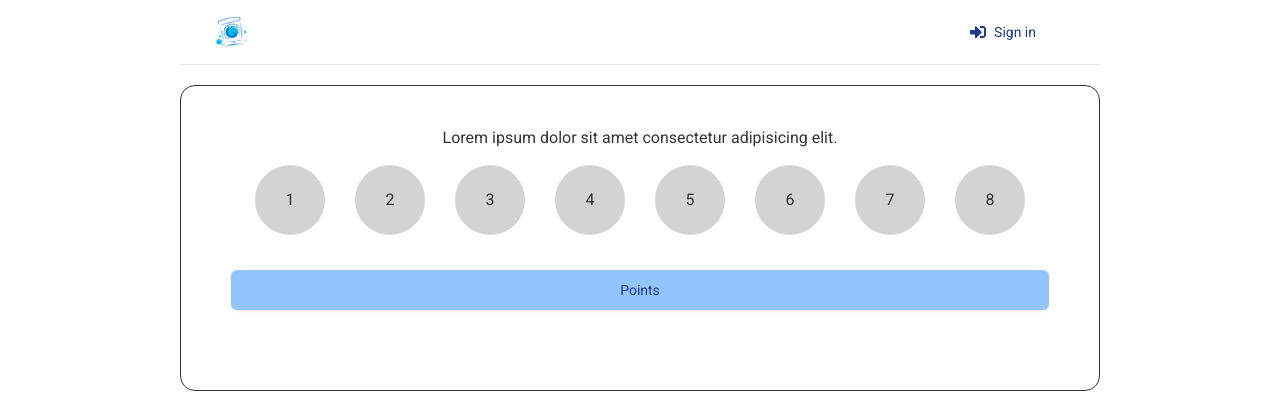
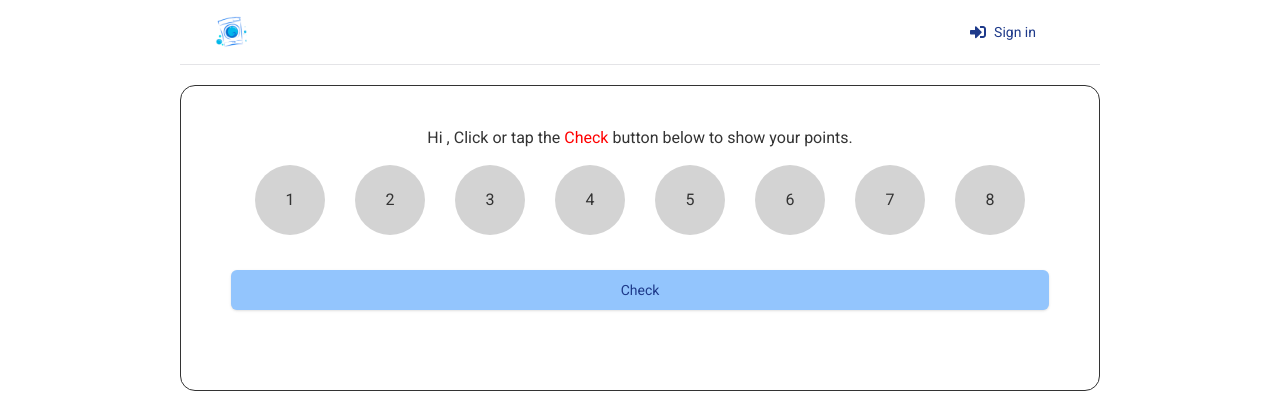
Before and after one commit to 20220255/clpa, a Next.js app: page /points in a window 1280 px wide. Shown: the top 393 px of the page. Built offline with nearby package versions, Linux system fonts and the light colour scheme; no server answers.

Commit message:
1. Added logic for getting points in the Customer Points Animation page

```diff
--- a/app/points/page.tsx
+++ b/app/points/page.tsx
@@ -4,17 +4,35 @@ import Card from "@/components/shared/card/Card"
 import PointsCircles from "./PointsCircles"
 import { Button } from "@/components/ui/button"
 import JSConfetti from "js-confetti"
-import { Suspense, useRef } from "react"
+import { Suspense, useEffect, useRef, useState } from "react"
 import animatePoints from "./utils/animatePoints"
-import { getUserLatestRefPoints } from "@/utils/actions"
+import { getFirstName, getUserLatestRefPoints } from "@/utils/actions"
 import { toast } from "react-toastify"
+import { useAuth } from "@clerk/nextjs"
 
 
 const PointsPage = () => {
 
+    // Get the first name of the logged in user
+    const { userId } = useAuth();
+
   const maxPoints = 8
   const canvasRef = useRef();
   const confettiRef = useRef<JSConfetti | null>(null);
+
+  const [firstName, setFirstName] = useState<string | null>(null)
+  const [pointsLeft, setPointsLeft] = useState<number | null>(null)
+  const [initialRender, setinitialRender] = useState(true);
+
+  useEffect(() => {
+    const getUserName = async () => {
+      if (userId) {
+        const { firstName } = await getFirstName(userId);
+        setFirstName(firstName || '');
+      }
+    }
+    getUserName();
+  }, []);
 
   const handlePointsClaimed = async (points: number): Promise<void> => {
     // limit points to 8
@@ -36,29 +54,53 @@ const PointsPage = () => {
   };
 
   const handleClick = async () => {
-
     const { points, error } = await getUserLatestRefPoints()
-
     if (error) {
       toast.error(error)
       return
     }
-
+    setPointsLeft(maxPoints - (points ?? 0))
+    setinitialRender(false)
     await handlePointsClaimed(points ?? 0);
   }
+
+  const checkPointsText = (
+    <h5 className="dark:text-gray-100">
+      Hi {firstName}, Click or tap the
+      <span style={{ color: "red" }}> Check</span> button below to show your
+      points.
+    </h5>
+  );
+
+  const completedText = (
+    <h5 className="dark:text-gray-100">
+      Congratulations, {firstName}! You may claim your next wash for
+      free.
+    </h5>
+  );
+
+  const uncompletedText = (
+    <h5 className="dark:text-gray-100">
+      Hi {firstName}. You are <span>{String(pointsLeft)}</span>
+      {pointsLeft && pointsLeft < 2 ? <span> point</span> : <span> points</span>} away from
+      getting your free wash.
+    </h5>
+  );
 
   return (
     <div >
       <Card >
         <div className="flex flex-col items-center">
-          <h5 className="dark:text-gray-100">
-            Lorem ipsum dolor sit amet consectetur adipisicing elit.
-          </h5>
+          {initialRender
+            ? checkPointsText
+            : pointsLeft === 0
+            ? completedText
+            : uncompletedText}
           <Suspense fallback={<div>Loading...</div>}>
             <PointsCircles maxPoints={8} />
           </Suspense>
           <Button variant="default" size='lg' className=" bg-blue-300  text-blue-900 flex justify-center items-center relative min-w-full mt-5 hover:bg-blue-400 " onClick={handleClick}>
-            Points
+            Check
           </Button>
         </div>
       </Card>
```
